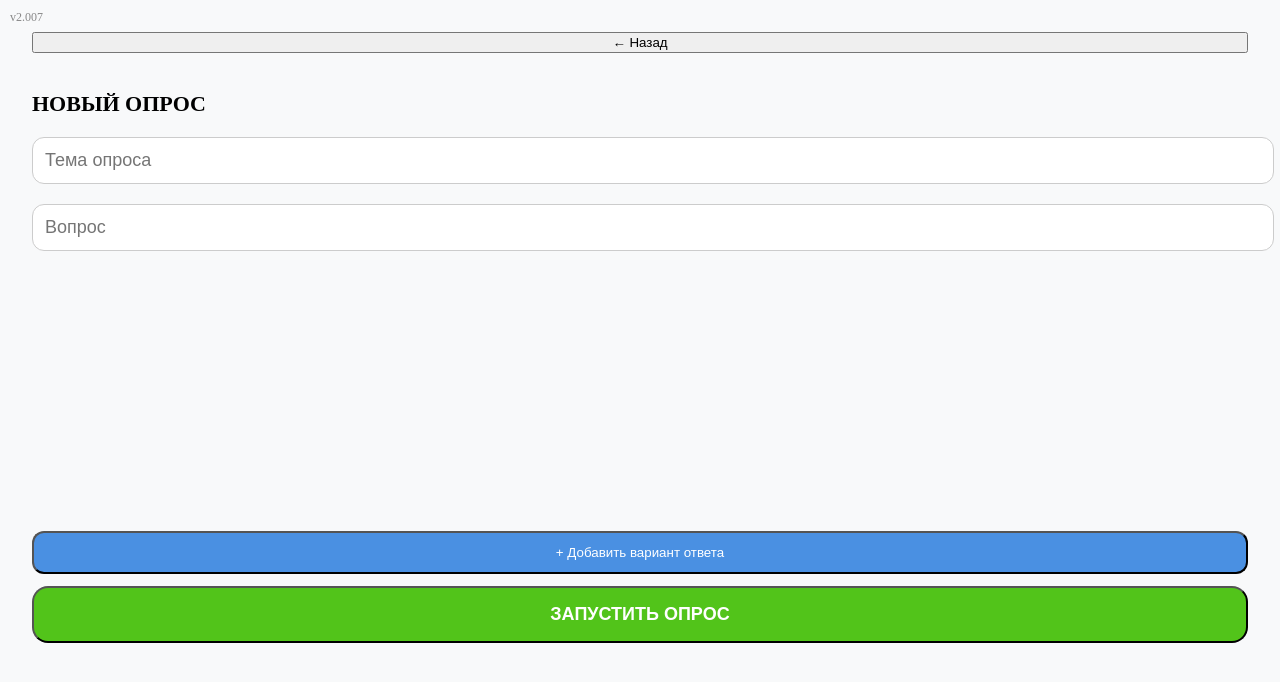
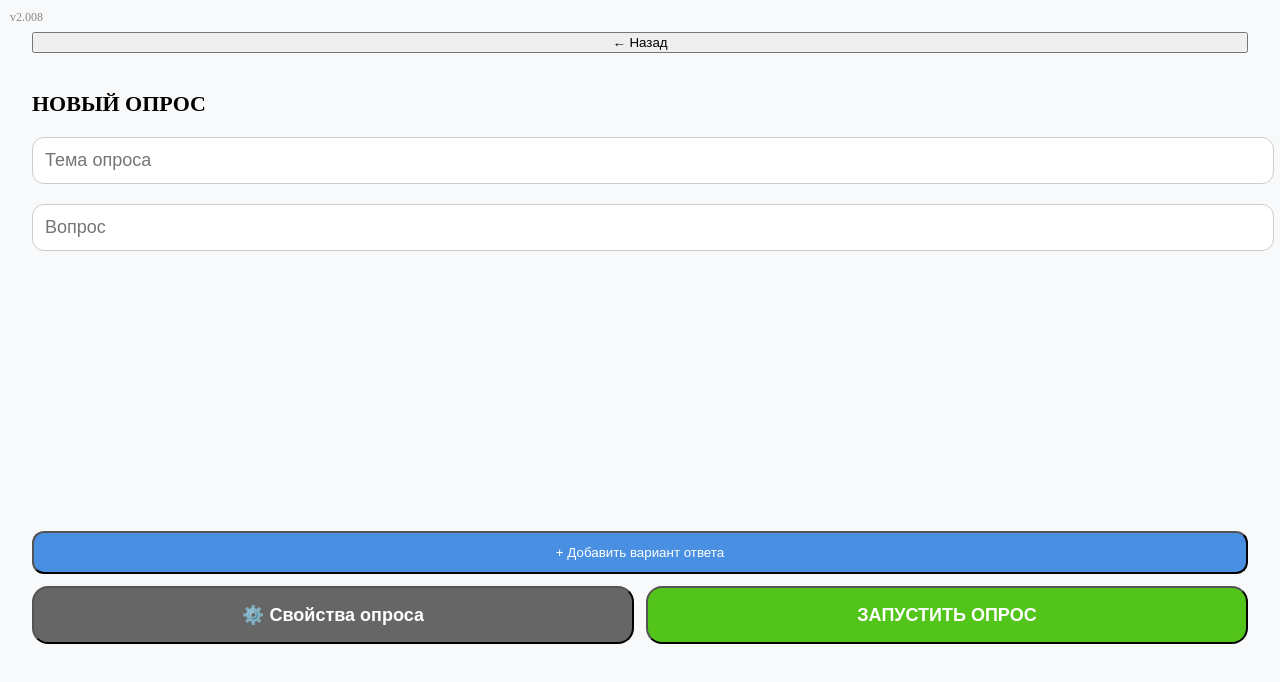
Before and after one commit to Aleksandr7023/golosovalka2, a React (Vite) app: page / in a window 1280 px wide. Both pictures are taken after a click on the button "ЗАДАТЬ НОВЫЙ ОПРОС". Shown: the top 682 px of the page. Built offline with nearby package versions, Linux system fonts and the light colour scheme.

Commit message:
update 20.11.25 11:28:21

```diff
--- a/src/CreatePollScreen.jsx
+++ b/src/CreatePollScreen.jsx
@@ -1,4 +1,4 @@
-// src/CreatePollScreen.jsx — v2.007
+// src/CreatePollScreen.jsx — v2.008
 
 import React, { useState } from 'react'
 
@@ -17,13 +17,15 @@ export default function CreatePollScreen({ onBack }) {
   return (
     <div style={{ padding: '16px', background: '#f8f9fa', height: '100vh', display: 'flex', flexDirection: 'column' }}>
       <div style={{ position: 'absolute', top: 10, left: 10, fontSize: '12px', color: '#888' }}>
-        v2.007
+        v2.008
       </div>
 
       <button onClick={onBack} style={{ marginBottom: '20px' }}>← Назад</button>
+
       <h2 style={{ fontSize: '22px', marginBottom: '20px' }}>НОВЫЙ ОПРОС</h2>
 
       <input placeholder="Тема опроса" style={{ width: '100%', padding: '12px', fontSize: '18px', marginBottom: '20px', borderRadius: '12px', border: '1px solid #ccc' }} />
+
       <input
         placeholder="Вопрос"
         value={question}
@@ -31,6 +33,7 @@ export default function CreatePollScreen({ onBack }) {
         style={{ width: '100%', padding: '12px', fontSize: '18px', marginBottom: '20px', borderRadius: '12px', border: '1px solid #ccc' }}
       />
 
+      {/* Варианты */}
       <div style={{ flex: 1, overflowY: 'auto', maxHeight: '240px', marginBottom: '20px', paddingRight: '8px' }}>
         {options.map((opt, i) => (
           <div key={i} style={{ display: 'flex', marginBottom: '12px' }}>
@@ -51,9 +54,15 @@ export default function CreatePollScreen({ onBack }) {
         + Добавить вариант ответа
       </button>
 
-      <button style={{ width: '100%', padding: '16px', background: '#52c41a', color: 'white', fontSize: '18px', fontWeight: 'bold', borderRadius: '16px' }}>
-        ЗАПУСТИТЬ ОПРОС
-      </button>
+      {/* Кнопки внизу */}
+      <div style={{ display: 'flex', gap: '12px' }}>
+        <button style={{ flex: 1, padding: '16px', background: '#666', color: 'white', fontSize: '18px', fontWeight: 'bold', borderRadius: '16px' }}>
+          ⚙️ Свойства опроса
+        </button>
+        <button style={{ flex: 1, padding: '16px', background: '#52c41a', color: 'white', fontSize: '18px', fontWeight: 'bold', borderRadius: '16px' }}>
+          ЗАПУСТИТЬ ОПРОС
+        </button>
+      </div>
     </div>
   )
 }
```
